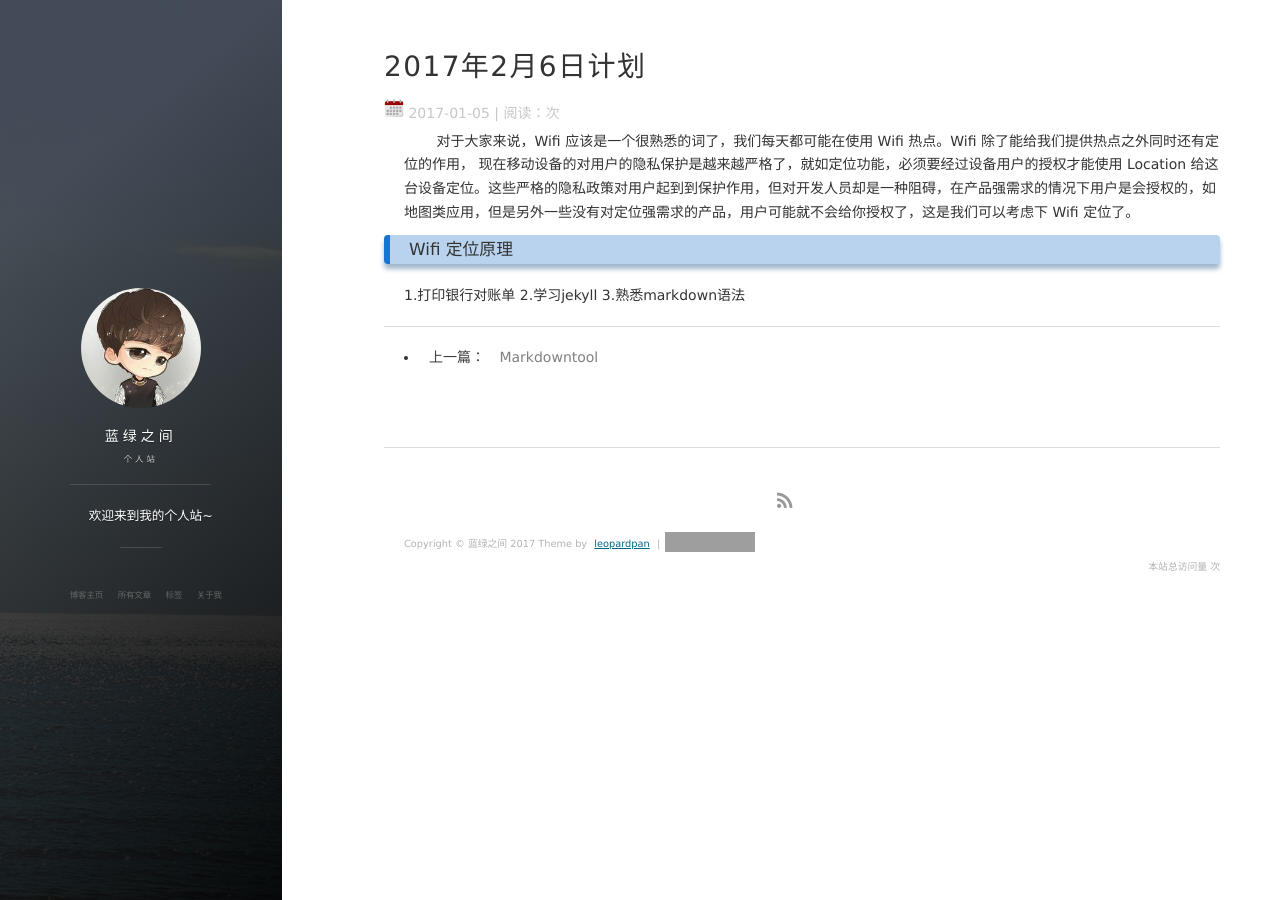
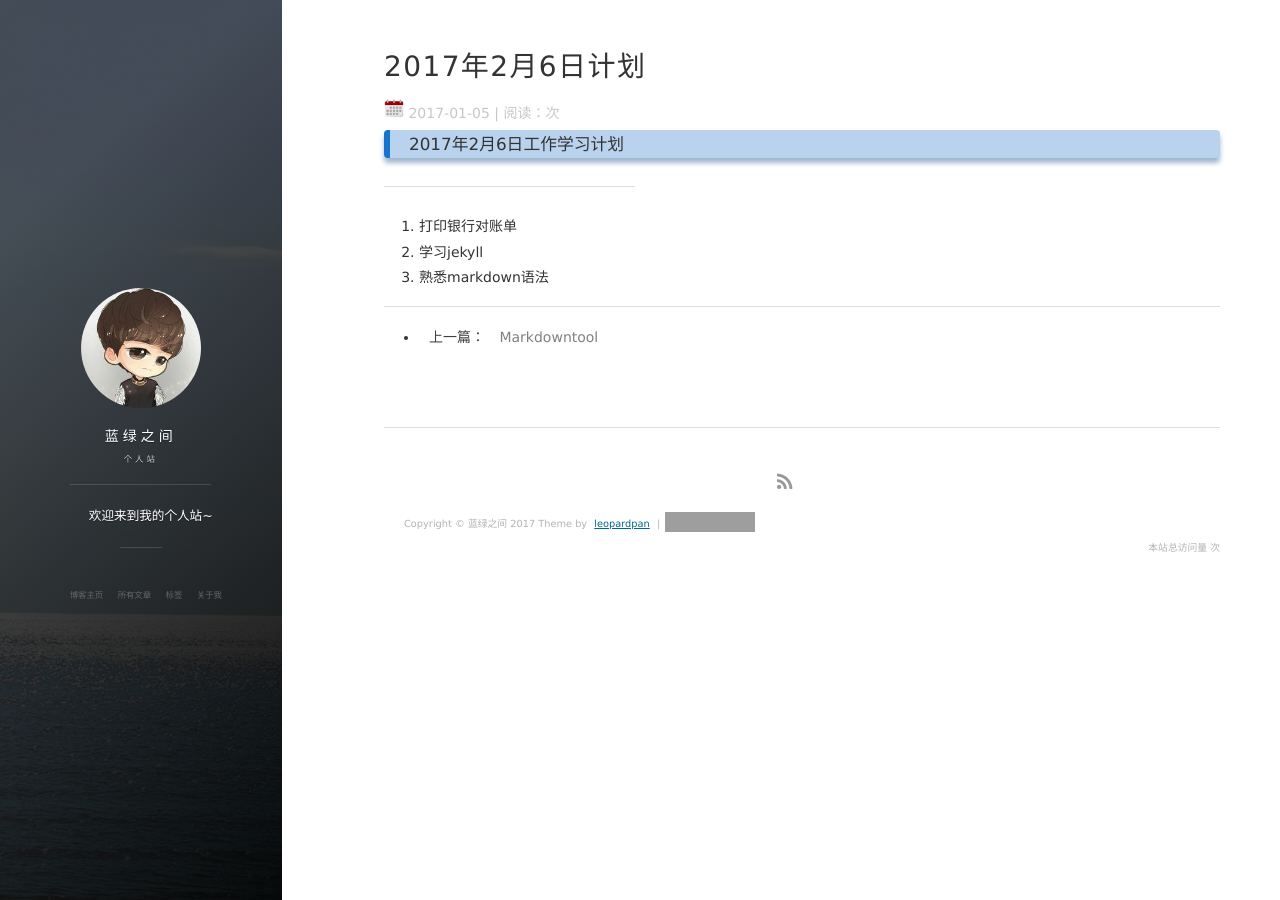
Before and after one commit to 15107355/wiki, a Jekyll site: the page built from _posts/2017-01-05-2月6日计划.md, in a window 1280 px wide. Built offline with Jekyll 4.4.1, drawn with Linux system fonts in a browser that asks for light colours; nearby versions of some CDN libraries; comment, search, counter and statistics services are not loaded; grey boxes are pictures that could not be loaded.

Commit message:
修改文章

```diff
--- a/_posts/2017-01-05-2月6日计划.md
+++ b/_posts/2017-01-05-2月6日计划.md
@@ -1,14 +1,22 @@
----
-layout: post
-title: 2017年2月6日计划
-date: 2017-01-05
-tag: 计划
 ---
 
-  对于大家来说，Wifi 应该是一个很熟悉的词了，我们每天都可能在使用 Wifi 热点。Wifi 除了能给我们提供热点之外同时还有定位的作用， 现在移动设备的对用户的隐私保护是越来越严格了，就如定位功能，必须要经过设备用户的授权才能使用 Location 给这台设备定位。这些严格的隐私政策对用户起到到保护作用，但对开发人员却是一种阻碍，在产品强需求的情况下用户是会授权的，如地图类应用，但是另外一些没有对定位强需求的产品，用户可能就不会给你授权了，这是我们可以考虑下 Wifi 定位了。
+layout: post
 
-### Wifi 定位原理
+title: 2017年2月6日计划
 
-1.打印银行对账单
-2.学习jekyll
-3.熟悉markdown语法
+date: 2017-01-05
+
+tag: 计划
+
+---
+
+
+### 2017年2月6日工作学习计划
+
+
+----------
+
+
+ 1. 打印银行对账单
+ 2. 学习jekyll
+ 3. 熟悉markdown语法
```
